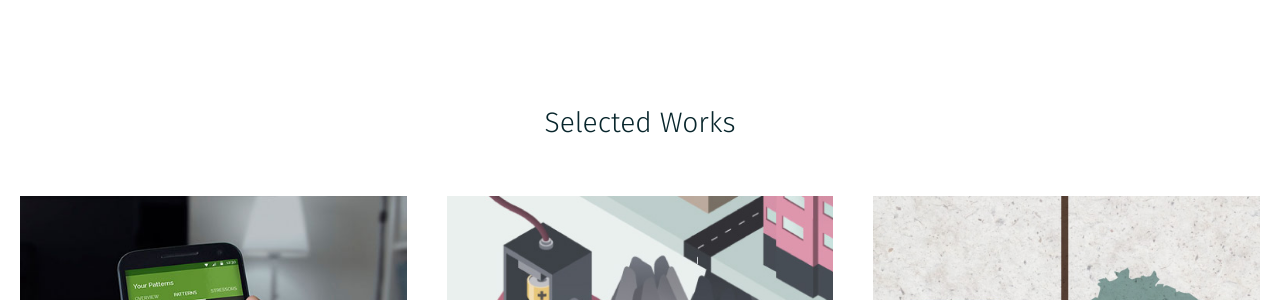
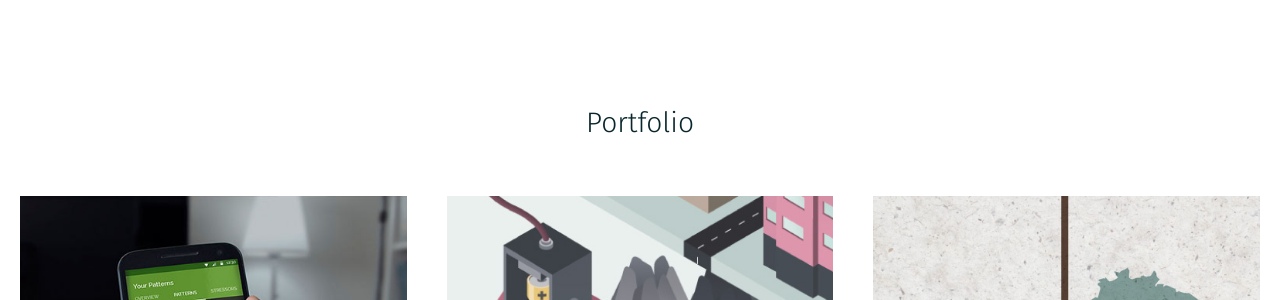
Before and after one commit to valeriebordeleau/portfolio-valerie-bordeleau, a Jekyll site: the page built from index.html, in a window 1280 px wide. Shown: the part 677-977 px from the top of the page. Built offline with Jekyll 4.4.1, drawn with Linux system fonts in a browser that asks for light colours; nearby versions of some CDN libraries; comment, search, counter and statistics services are not loaded; a style sheet for code colours, icons or effects is not loaded.

Commit message:
swapped text

```diff
--- a/index.html
+++ b/index.html
@@ -29,7 +29,7 @@
         <div class="portfolio" id="portfolio">
          <div class="max-width">
             <div class="center-portfolio">
-                <h2 class="text-center">Selected Works</h2>
+                <h2 class="text-center">Portfolio</h2>
 
                     <div class="grid pieces piece-wrap">
                         <div class="unit unit-xs-1 unit-s-1 unit-m-1-2 unit-l-1-3 piece">
```
